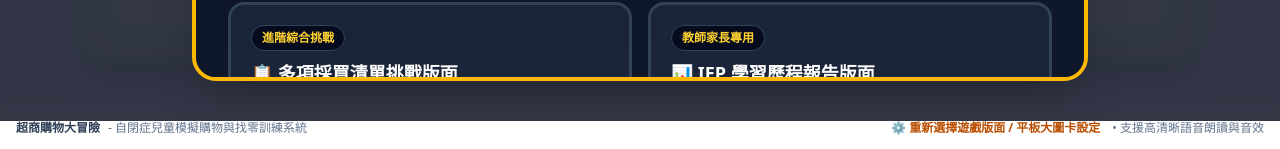
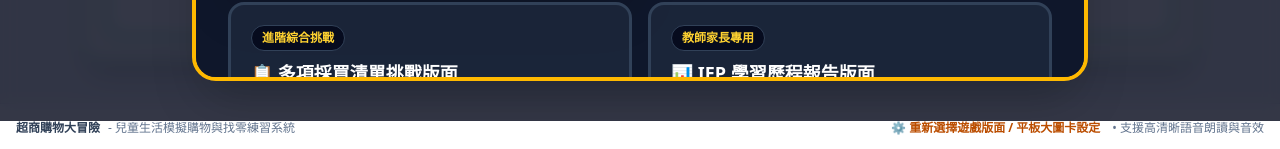
Before and after one commit to miaooo0818/shopping-game, a React (Vite) app: page / in a window 1280 px wide. Shown: the part 679-828 px from the top of the page. Built offline with nearby package versions, Linux system fonts and the light colour scheme.

Commit message:
更新 src/App.tsx via EZPage

```diff
--- a/src/App.tsx
+++ b/src/App.tsx
@@ -133,7 +133,7 @@ export default function App() {
         <div className="max-w-7xl mx-auto px-4 flex flex-col sm:flex-row items-center justify-between gap-2">
           <div className="flex items-center gap-2">
             <span className="font-bold text-slate-700">超商購物大冒險</span>
-            <span>- 自閉症兒童模擬購物與找零訓練系統</span>
+            <span>- 兒童生活模擬購物與找零練習系統</span>
           </div>
           <div className="flex items-center gap-3">
             <button
```
